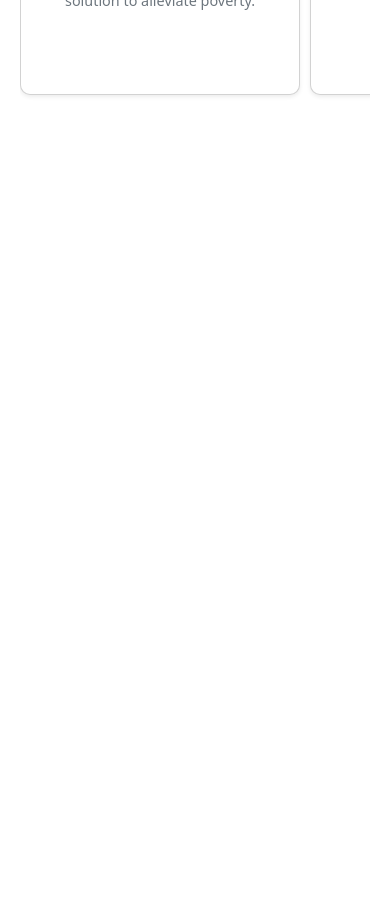
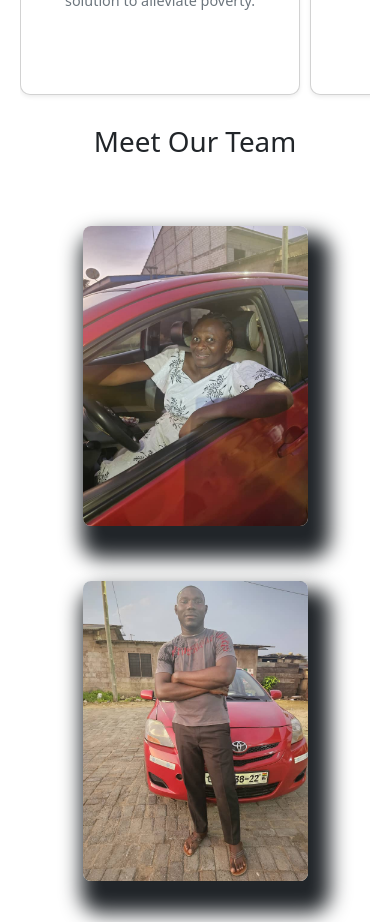
Before and after one commit to Felixowusu20/charitysite, a React (Vite) app: page / in a window 390 px wide. Shown: the part 1900-2822 px from the top of the page. Before the commit the page ends 2030 px from the top, so only its background shows below. Built offline with nearby package versions, Linux system fonts and the light colour scheme.

Commit message:
updated the members component

```diff
--- a/package.json
+++ b/package.json
@@ -11,6 +11,7 @@
   },
   "dependencies": {
     "bootstrap": "^5.3.3",
+    "framer-motion": "^11.18.0",
     "react": "^18.3.1",
     "react-bootstrap": "^2.10.6",
     "react-dom": "^18.3.1",
--- /dev/null
+++ b/src/Components/Members.css
@@ -0,0 +1,61 @@
+.grid-container {
+    display: grid;
+    grid-template-columns: repeat(2, 1fr); /* Two items per row */
+    gap: 20px; /* Spacing between items */
+    padding: 60px;
+  }
+
+
+
+  /* .grid-item {
+    overflow: hidden;
+  } */
+
+  .image {
+    width: 60%;
+    height: 300px;
+    border-radius: 8px;
+    box-shadow: 10px 20px 20px 12px;
+    margin-bottom: 35px;
+  }
+
+  .grid-item:hover .image {
+    transform: scale(1.1); /* Zoom effect on hover */
+  }
+
+  .overlay {
+    position: absolute;
+    top: 0;
+    left: 0;
+    width: 100%;
+    height: 100%;
+    background: linear-gradient(to bottom, rgba(0, 0, 0, 0.3), rgba(0, 0, 0, 0.7));
+    opacity: 0;
+    display: flex;
+    flex-direction: column;
+    justify-content: center;
+    align-items: center;
+    color: #fff;
+    font-family: Arial, sans-serif;
+    font-size: 16px;
+    text-align: center;
+    transition: opacity 0.3s ease-in-out;
+    z-index: 1;
+    padding: 16px; /* Adjust padding for better text spacing */
+  }
+
+  .grid-item:hover .overlay {
+    opacity: 1;
+  }
+
+  @media screen and (max-width:567px) {
+    .grid-container{
+        display: flex;
+        flex-direction: column;
+        justify-content: center;
+        align-items: center;
+    }
+    .image{
+        width: 100%;
+    }
+  }
--- a/src/Components/Members.jsx
+++ b/src/Components/Members.jsx
@@ -1,18 +1,91 @@
 import React from "react";
-// import { useState } from "react";
-import president from "../images/executives/president.jpg"
-import vice from "../images/executives/vice.jpg"
-import organiser from "../images/executives/organiser.jpg"
-import deputyorganiser from "../images/executives/deputyorganiser.jpg"
-import secretary from "../images/executives/secretary.jpg"
-import financialsec from "../images/executives/financialsec.jpg"
+import { motion } from "framer-motion";
+import president from "../images/executives/president.jpg";
+import vice from "../images/executives/vice.jpg";
+import organiser from "../images/executives/organiser.jpg";
+import deputyorganiser from "../images/executives/deputyorganiser.jpg";
+import secretary from "../images/executives/secretary.jpg";
+import financialsec from "../images/executives/financialsec.jpg";
+import assfinsec from "../images/executives/assistant_fin_sec.jfif";
+import "./Members.css";
 
+const Members = () => {
+  const images = [
+    {
+      src: president,
+      alt: "President",
+      position: "President",
+      name: "Mrs. Dorothy Adei Kotei-Yawson",
+    },
+    {
+      src: vice,
+      alt: "Vice President",
+      position: "Vice President",
+      name: "Mr. Philip Akuetteh Nai",
+    },
+    {
+      src: organiser,
+      alt: "Organiser",
+      position: "Organiser",
+      name: "Madam Sandra Kpobi",
+    },
+    {
+      src: deputyorganiser,
+      alt: "Deputy Organiser",
+      position: "Deputy Organiser",
+      name: "Miss Josephine Adjeley Adjei",
+    },
+    {
+      src: secretary,
+      alt: "Secretary",
+      position: "Secretary",
+      name: "Lawrencia Emmanuella Quarshie",
+    },
+    {
+      src: financialsec,
+      alt: "Financial Secretary",
+      position: "Financial Secretary",
+      name: "Meshack Okoe Oman",
+    },
+    {
+      src: assfinsec,
+      alt: "Assistant Financial Secretary",
+      position: "Assistant Financial Secretary",
+      name: "Clemencia Sefakor Opare",
+    },
+  ];
 
+  const animationVariants = {
+    hidden: { opacity: 0, y: 20 },
+    visible: { opacity: 1, y: 0 },
+  };
 
-function Members(){
+  return (
+    <>
+      <div>
+        <h1 style={{ textAlign: "center" }}>Meet Our Team</h1>
+      </div>
+      <div className="grid-container">
+        {images.map((image, index) => (
+          <motion.div
+            key={index}
+            className="grid-item"
+            initial="hidden"
+            whileInView="visible"
+            viewport={{ once: true, amount: 0.2 }}
+            transition={{ duration: 0.5, delay: index * 0.2 }}
+            variants={animationVariants}
+          >
+            <img src={image.src} alt={image.alt} className="image" />
+            <div className="overlay">
+              <h2>{image.position}</h2>
+              <p>{image.name}</p>
+            </div>
+          </motion.div>
+        ))}
+      </div>
+    </>
+  );
+};
 
-    return(
-        <>
-        </>
-    );
-}
+export default Members;
--- a/src/Components/Pages/HomePage/Home.jsx
+++ b/src/Components/Pages/HomePage/Home.jsx
@@ -3,12 +3,14 @@ import  Slider from "../HomePage/Slider/Slider"
 // import Hero from "../HomePage/HeroSection/Hero"
 import AboutUs from '../About Us/AboutUs'
 import Services from '../Services/Services'
+import Members from '../../Members'
 const Home = () => {
   return (
     <div>
         <Slider/>
         <AboutUs />
         <Services/>
+        <Members/>
     </div>
   )
 }
```
Also changed, not shown: 1 other file (tests, documents, lock files or other folders).
